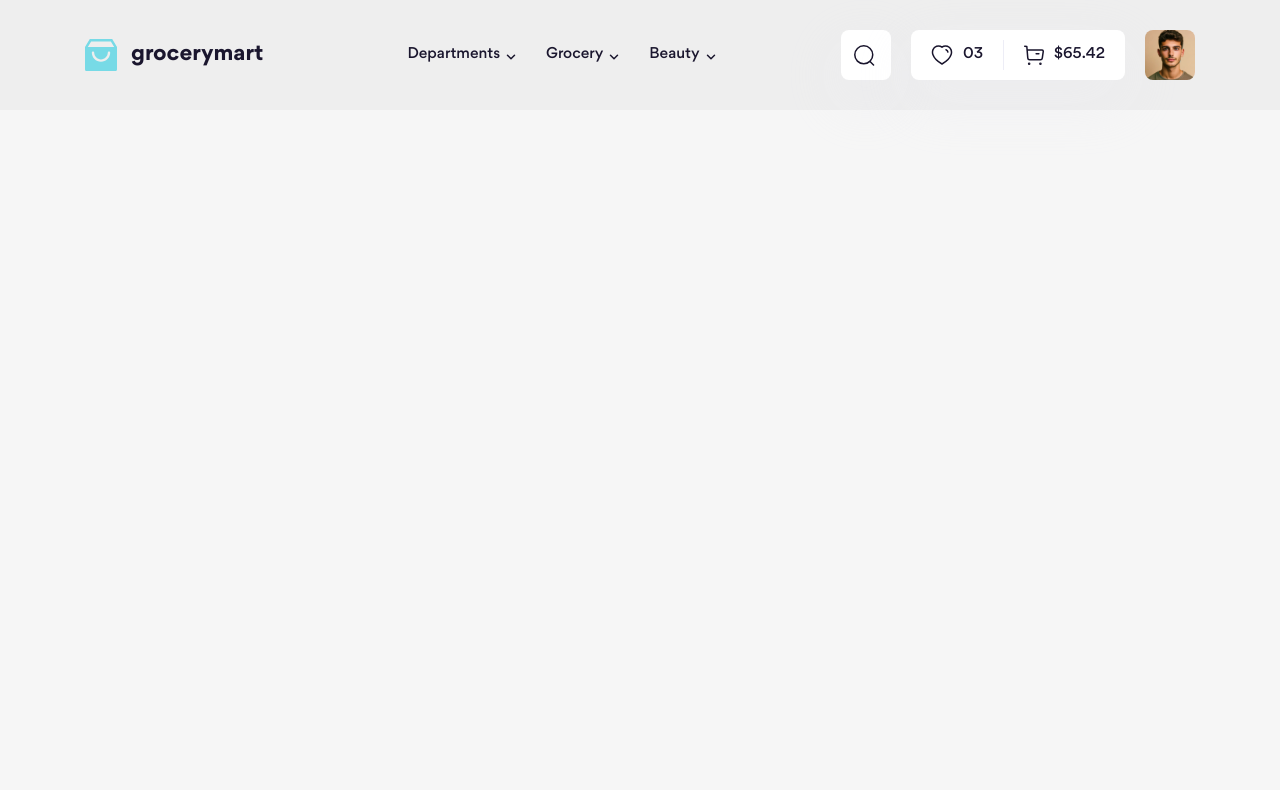
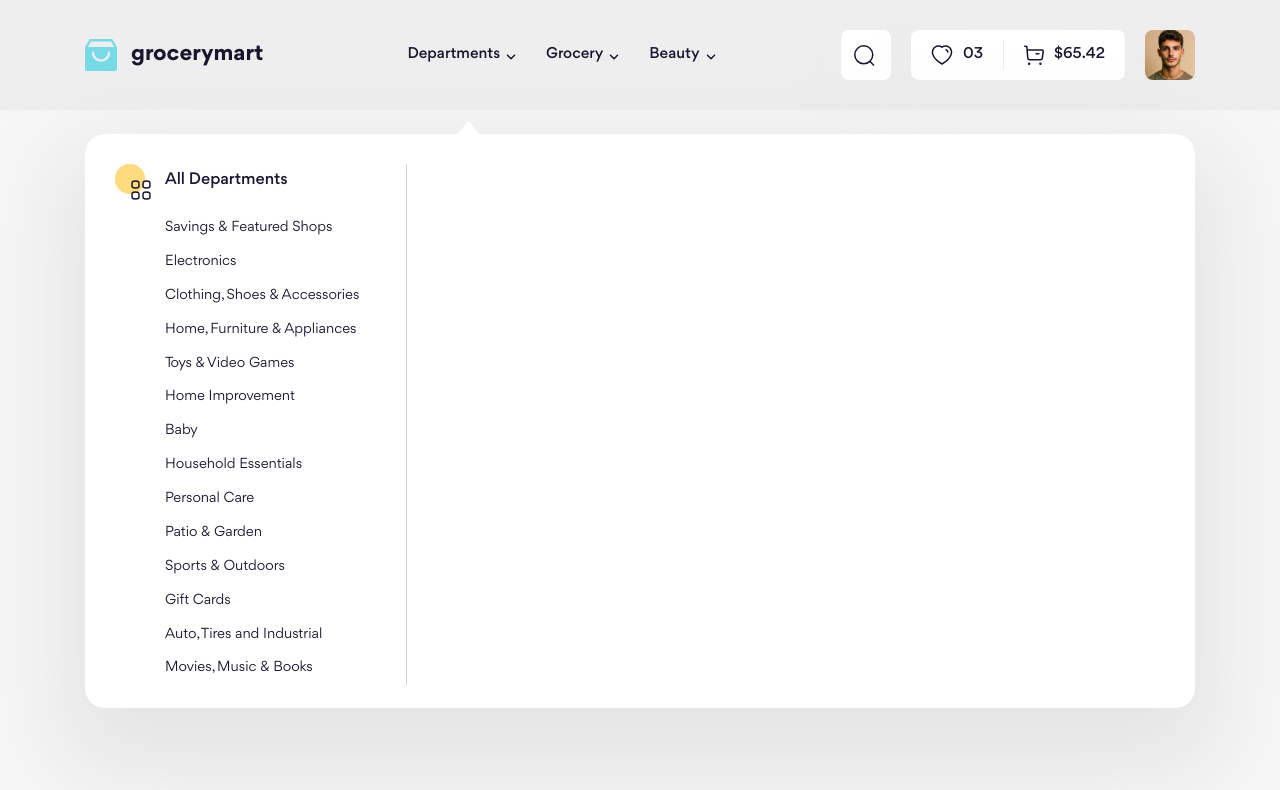
Before and after one commit to dunglh-it/f8-project-09, a website: page index.html in a window 1280 px wide. Drawn offline with Linux system fonts and the light colour scheme.

Commit message:
Make the content of Mega menu #1

```diff
--- a/scss/components/_dropdown.scss
+++ b/scss/components/_dropdown.scss
@@ -2,12 +2,14 @@
     position: absolute;
     left: 0;
     padding-top: 54px;
-    display: none;
+    //display: none;
+    width: min(1240px, 100%);
 
     &__inner {
         position: relative;
 
-        padding: 30px;
+        max-height: min(582px, 100vh - 158px);
+        padding: 30px 30px 23px;
         border-radius: 20px;
         background: var(--dropdown-bg-color);
         box-shadow: 0px 40px 90px 20px var(--dropdown-shadow-color);
@@ -22,3 +24,70 @@
         }
     }
 }
+
+
+.top-menu {
+    height: 100%;
+
+    &__main {
+        width: 292px;
+        height: 100%;
+        border-right: 1px solid var(--top-menu-border-color);
+    }
+}
+
+.menu-column {
+    display: flex;
+    gap: 14px;
+
+    &__icon {
+        position: relative;
+
+        flex-shrink: 0;
+        width: 36px;
+        height: 36px;
+    }
+
+    &__icon-1 {
+        width: 30px;
+        height: 30px;
+        object-fit: cover;
+    }
+
+    &__icon-2 {
+        position: absolute;
+        right: 0;
+        bottom: 0;
+
+        width: 20px;
+        height: 20px;
+        object-fit: cover;
+    }
+
+    &__content {
+        flex: 1;
+    }
+
+    &__heading {
+        margin-top: 4px;
+        font-size: 1.6rem;
+        font-weight: 500;
+        line-height: 150%;
+    }
+
+    &__list {
+        margin-top: 19px;
+    }
+
+    &__link {
+        display: block;
+        padding: 7px 0;
+        font-size: 1.4rem;
+        line-height: 142.857%;
+
+        &:hover {
+            color: #0071DC;
+            font-weight: 500;
+        }
+    }
+}
--- a/scss/theme/_dark.scss
+++ b/scss/theme/_dark.scss
@@ -12,4 +12,5 @@ html.dark {
     --dropdown-bg-color: #2f3441;
     --dropdown-shadow-color: rgba(23, 28, 40, 0.4);
     --dropdown-arrow-color: brightness(0) saturate(100%) invert(20%) sepia(8%) saturate(1292%) hue-rotate(186deg) brightness(93%) contrast(96%);
+    --top-menu-border-color: #171C28;
 }
--- a/scss/theme/_light.scss
+++ b/scss/theme/_light.scss
@@ -17,4 +17,5 @@ html {
     // Dropdown
     --dropdown-bg-color: #fff;
     --dropdown-shadow-color: rgba(200, 200, 200, 0.4);
+    --top-menu-border-color: #D2D1D6;
 }
--- a/templates/header.html
+++ b/templates/header.html
@@ -24,7 +24,65 @@
 
                     <div class="dropdown">
                         <div class="dropdown__inner">
-                            Lorem ipsum dolor, sit amet consectetur adipisicing elit. Cumque, voluptas voluptatum vel recusandae ex laboriosam adipisci dolores minima, tenetur eos fuga odio obcaecati deserunt optio ab culpa porro aspernatur autem.
+                            <div class="top-menu">
+                                <div class="top-menu__main">
+                                    <!-- Menu Column -->
+                                    <div class="menu-column">
+                                        <div class="menu-column__icon">
+                                            <img src="../assets/images/categories/cate-1.1.svg" alt="cate-1.1" class="menu-column__icon-1">
+                                            <img src="../assets/images/categories/cate-1.2.svg" alt="cate-1.2" class="menu-column__icon-2">
+                                        </div>
+
+                                        <div class="menu-column__content">
+                                            <h2 class="menu-column__heading">All Departments</h2>
+                                            <ul class="menu-column__list">
+                                                <li>
+                                                    <a href="#!" class="menu-column__link">Savings & Featured Shops</a>
+                                                </li>
+                                                <li>
+                                                    <a href="#!" class="menu-column__link">Electronics</a>
+                                                </li>
+                                                <li>
+                                                    <a href="#!" class="menu-column__link">Clothing, Shoes & Accessories</a>
+                                                </li>
+                                                <li>
+                                                    <a href="#!" class="menu-column__link">Home, Furniture & Appliances</a>
+                                                </li>
+                                                <li>
+                                                    <a href="#!" class="menu-column__link">Toys & Video Games</a>
+                                                </li>
+                                                <li>
+                                                    <a href="#!" class="menu-column__link">Home Improvement</a>
+                                                </li>
+                                                <li>
+                                                    <a href="#!" class="menu-column__link">Baby</a>
+                                                </li>
+                                                <li>
+                                                    <a href="#!" class="menu-column__link">Household Essentials</a>
+                                                </li>
+                                                <li>
+                                                    <a href="#!" class="menu-column__link">Personal Care</a>
+                                                </li>
+                                                <li>
+                                                    <a href="#!" class="menu-column__link">Patio & Garden</a>
+                                                </li>
+                                                <li>
+                                                    <a href="#!" class="menu-column__link">Sports & Outdoors</a>
+                                                </li>
+                                                <li>
+                                                    <a href="#!" class="menu-column__link">Gift Cards</a>
+                                                </li>
+                                                <li>
+                                                    <a href="#!" class="menu-column__link">Auto, Tires and Industrial</a>
+                                                </li>
+                                                <li>
+                                                    <a href="#!" class="menu-column__link">Movies, Music & Books</a>
+                                                </li>
+                                            </ul>
+                                        </div>
+                                    </div>
+                                </div>
+                            </div>
                         </div>
                     </div>
                 </li>
@@ -33,22 +91,12 @@
                         Grocery
                         <img src="./assets/icons/arrow-down.svg" alt="arrow-down" class="navbar__arrow icon">
                     </a>
-                    <div class="dropdown">
-                        <div class="dropdown__inner">
-                            Lorem ipsum dolor, sit amet consectetur adipisicing elit. Cumque, voluptas voluptatum vel recusandae ex laboriosam adipisci dolores minima, tenetur eos fuga odio obcaecati deserunt optio ab culpa porro aspernatur autem.
-                        </div>
-                    </div>
                 </li>
                 <li class="navbar__item">
                     <a href="#!" class="navbar__link">
                         Beauty
                         <img src="./assets/icons/arrow-down.svg" alt="arrow-down" class="navbar__arrow icon">
                     </a>
-                    <div class="dropdown">
-                        <div class="dropdown__inner">
-                            Lorem ipsum dolor, sit amet consectetur adipisicing elit. Cumque, voluptas voluptatum vel recusandae ex laboriosam adipisci dolores minima, tenetur eos fuga odio obcaecati deserunt optio ab culpa porro aspernatur autem.
-                        </div>
-                    </div>
                 </li>
             </ul>
         </nav>
```
Also changed, not shown: assets/css/main.css, assets/images/categories/cate-1.1.svg (added), assets/images/categories/cate-1.2.svg (added), scss/layout/_header.scss (line endings or trailing spaces), 1 other file.
